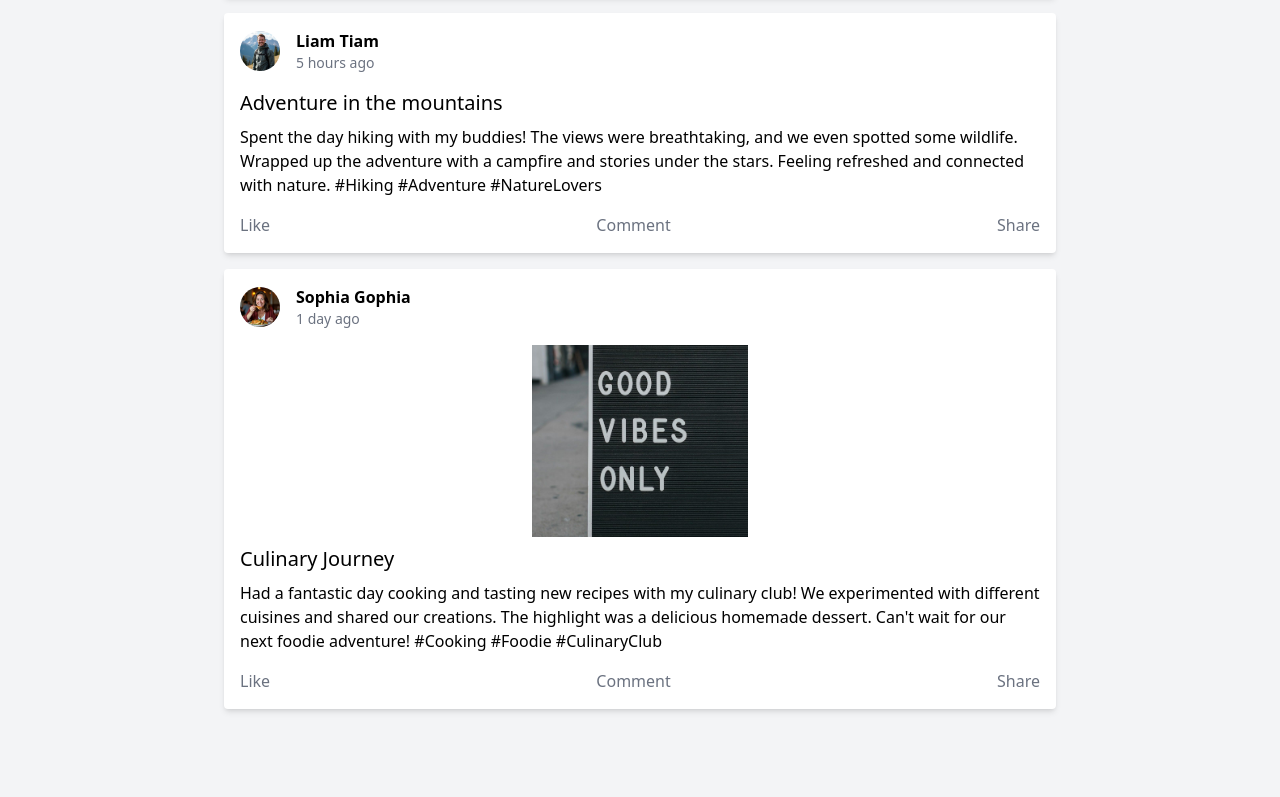
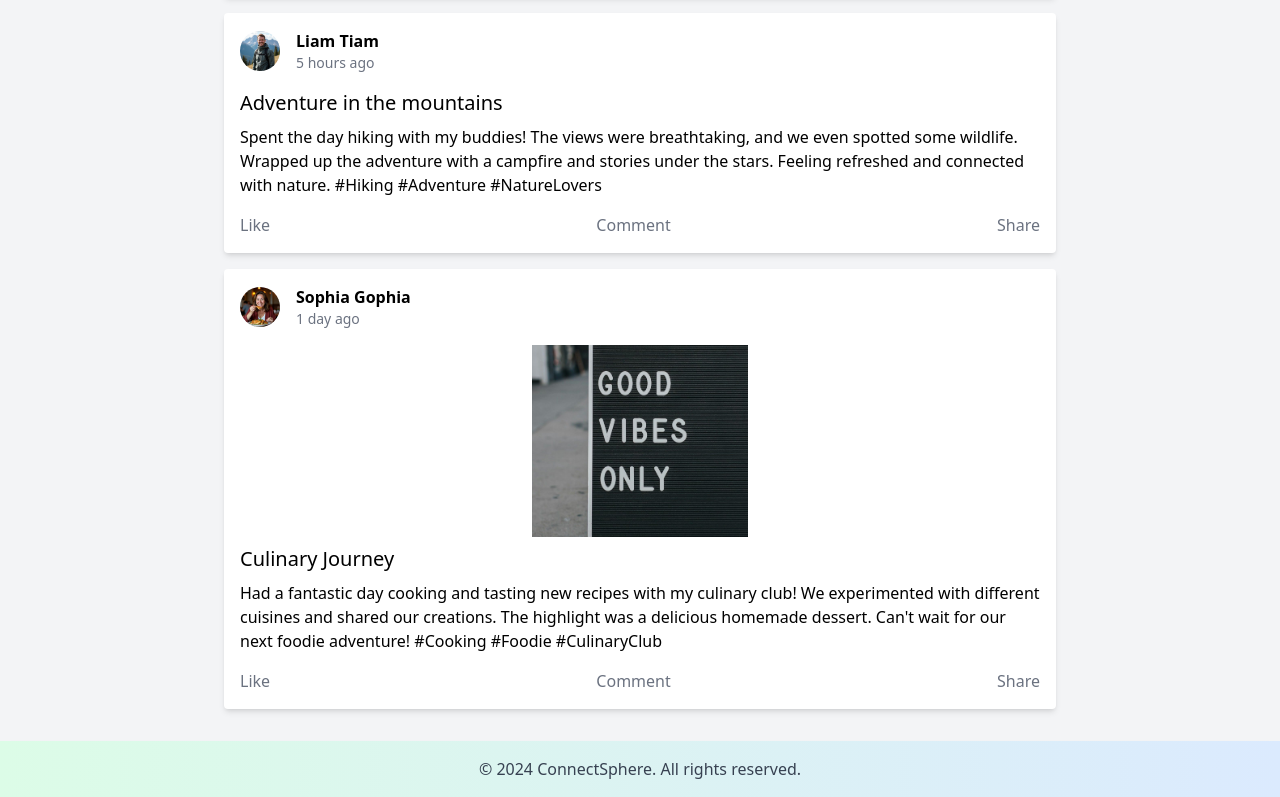
Before and after one commit to MiaTexnes/connectsphere, a website: page feed/index.html in a window 1280 px wide. Shown: the part 1199-1996 px from the top of the page. Before the commit the page ends 1940 px from the top, so only its background shows below. Drawn offline with Linux system fonts and the light colour scheme.

Commit message:
simple footer added

```diff
--- a/feed/index.html
+++ b/feed/index.html
@@ -264,5 +264,12 @@
         </div>
       </section>
     </main>
+    <footer
+      class="w-full text-center p-2 bg-gray-200 mt-auto bg-gradient-to-r from-green-100 to-blue-100 shadow-lg"
+    >
+      <p class="text-gray-700 py-2 text-center">
+        &copy; 2024 ConnectSphere. All rights reserved.
+      </p>
+    </footer>
   </body>
 </html>
```
Also changed, not shown: profile/index.html (+3 -0 lines), css/style.css.
